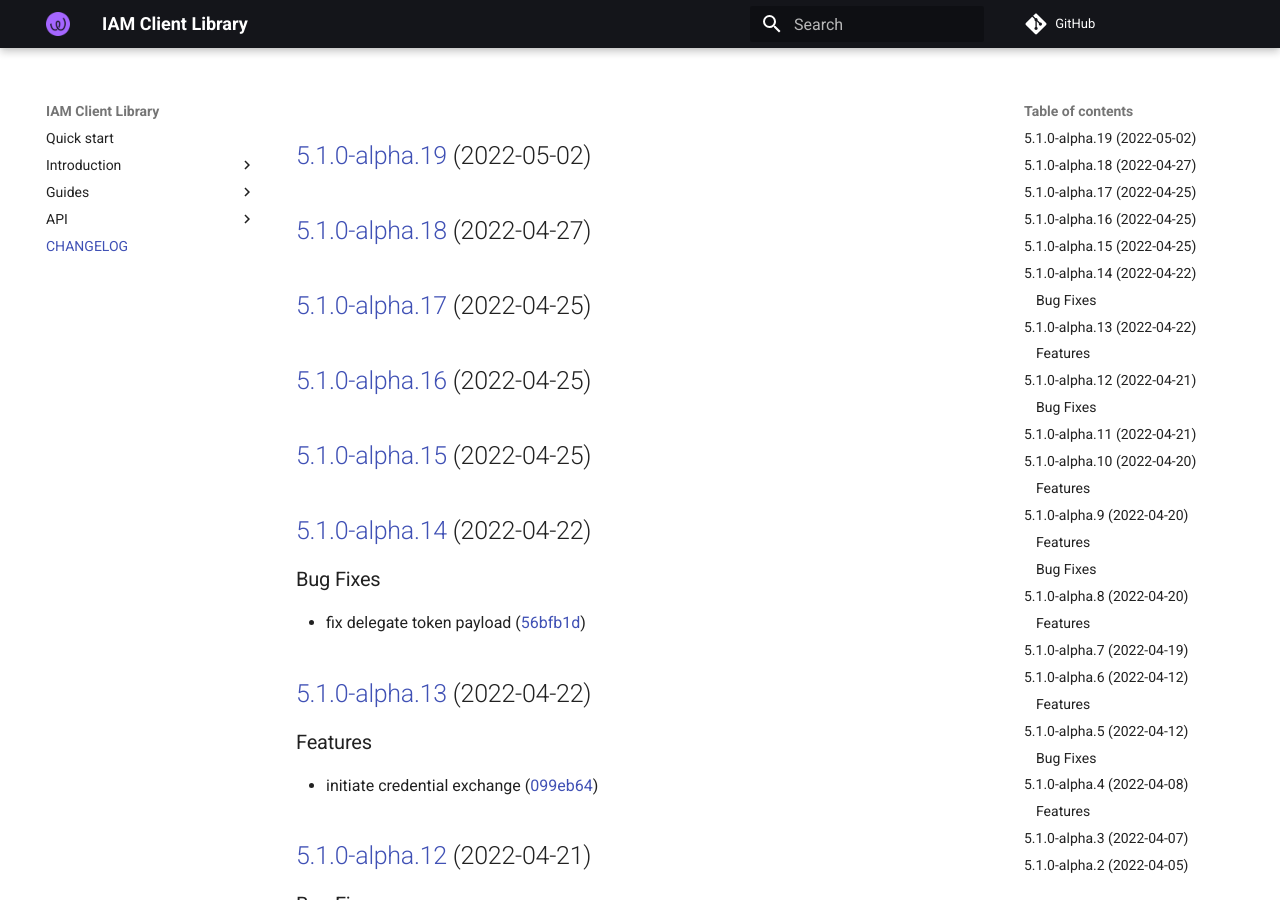
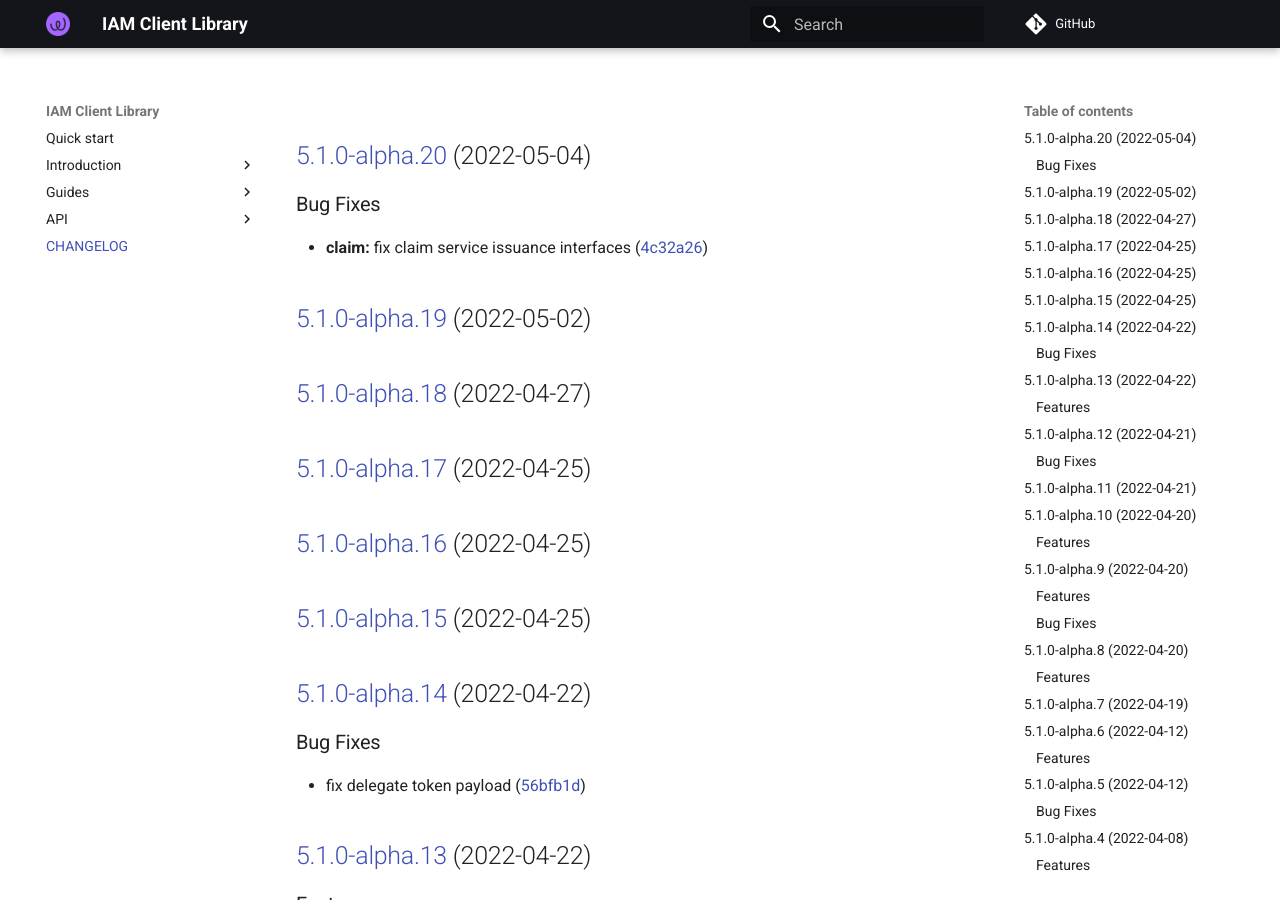
Before and after one commit to energywebfoundation/iam-client-lib, an MkDocs documentation site: the page built from docs/CHANGELOG.md, in a window 1280 px wide and 900 px high. Built offline with MkDocs 1.6.1 and Material for MkDocs 9.7.7, drawn with Linux system fonts in a browser that asks for light colours; comment, search, counter and statistics services are not loaded.

Commit message:
chore(release): 5.1.0-alpha.20 [skip ci]
## [5.1.0-alpha.20](https://github.com/energywebfoundation/iam-client-lib/compare/v5.1.0-alpha.19...v5.1.0-alpha.20) (2022-05-04)

### Bug Fixes

* **claim:** fix claim service issuance interfaces ([4c32a26](https://github.com/energywebfoundation/iam-client-lib/commit/4c32a265f602a10704d70bf7bf51263e8cb14d7b))

```diff
--- a/docs/CHANGELOG.md
+++ b/docs/CHANGELOG.md
@@ -1,3 +1,10 @@
+## [5.1.0-alpha.20](https://github.com/energywebfoundation/iam-client-lib/compare/v5.1.0-alpha.19...v5.1.0-alpha.20) (2022-05-04)
+
+
+### Bug Fixes
+
+* **claim:** fix claim service issuance interfaces ([4c32a26](https://github.com/energywebfoundation/iam-client-lib/commit/4c32a265f602a10704d70bf7bf51263e8cb14d7b))
+
 ## [5.1.0-alpha.19](https://github.com/energywebfoundation/iam-client-lib/compare/v5.1.0-alpha.18...v5.1.0-alpha.19) (2022-05-02)
 
 ## [5.1.0-alpha.18](https://github.com/energywebfoundation/iam-client-lib/compare/v5.1.0-alpha.17...v5.1.0-alpha.18) (2022-04-27)
--- a/package.json
+++ b/package.json
@@ -1,6 +1,6 @@
 {
   "name": "iam-client-lib",
-  "version": "5.1.0-alpha.19",
+  "version": "5.1.0-alpha.20",
   "description": "Library for Decentralized Identity and Access Management",
   "main": "dist/index.js",
   "module": "dist/index.esm.js",
```
